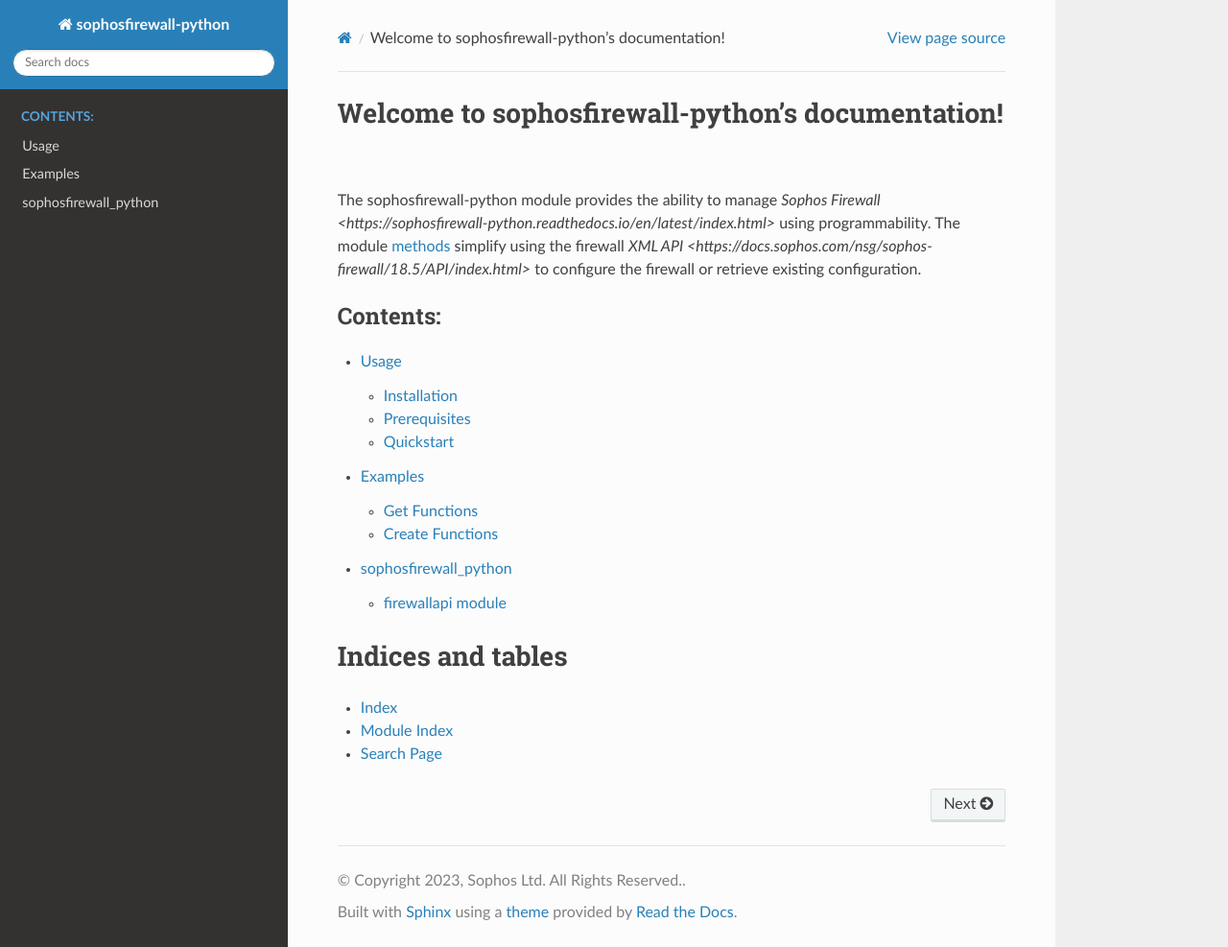
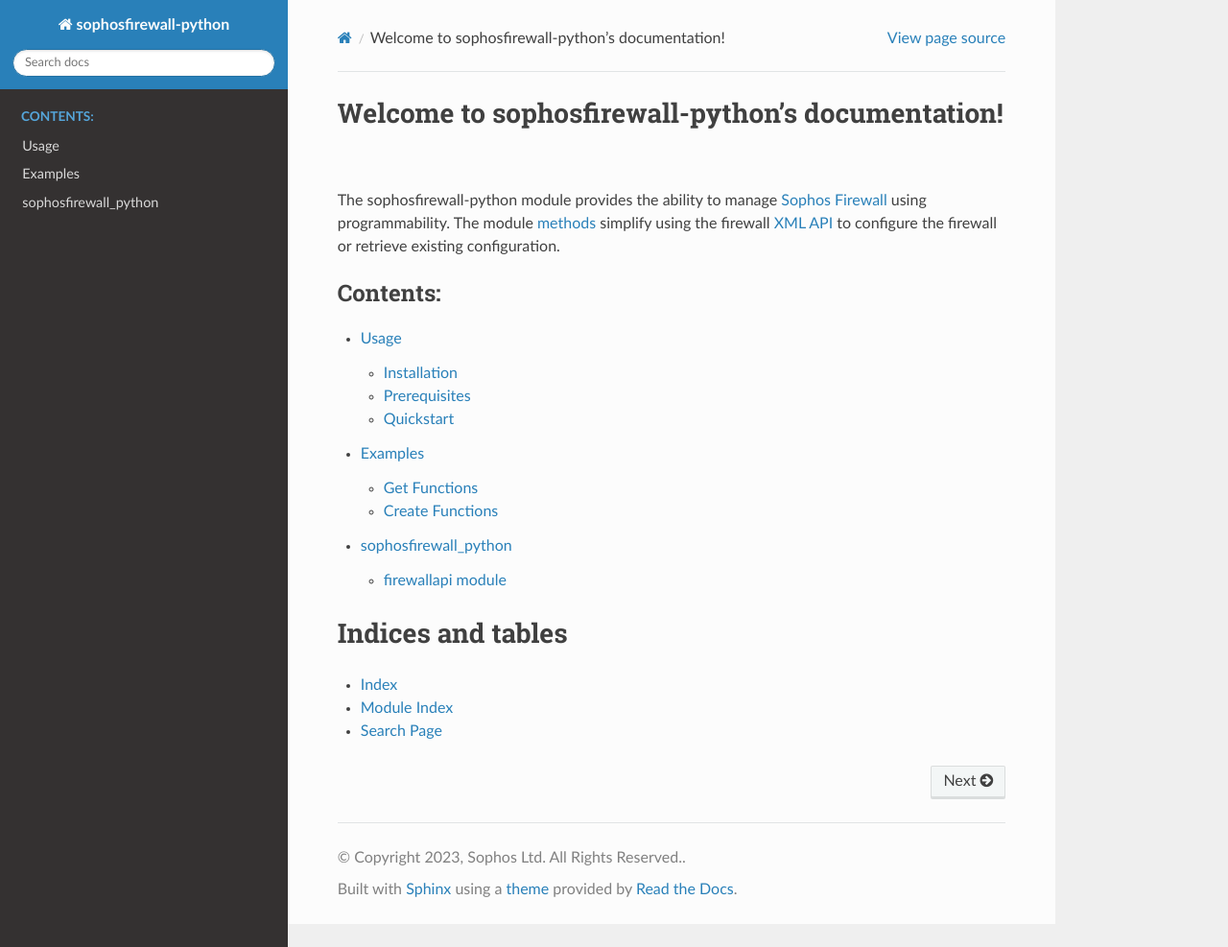
Before and after one commit to sophos/sophos-firewall-sdk, a Sphinx documentation site: the page built from docs/index.rst, in a window 1280 px wide and 987 px high. Shown: the whole window at 96% size. Built offline with Sphinx 7.4.7 and the Read the Docs theme 2.0.0, drawn with Linux system fonts in a browser that asks for light colours.

Commit message:
doc: fix html links (#34)

```diff
--- a/docs/index.rst
+++ b/docs/index.rst
@@ -5,8 +5,8 @@
 
 Welcome to sophosfirewall-python's documentation!
 =================================================
-The sophosfirewall-python module provides the ability to manage `Sophos Firewall <https://sophosfirewall-python.readthedocs.io/en/latest/index.html>` using programmability.
-The module :doc:`methods <firewallapi>` simplify using the firewall `XML API <https://docs.sophos.com/nsg/sophos-firewall/18.5/API/index.html>` to configure the firewall or retrieve existing configuration.
+The sophosfirewall-python module provides the ability to manage `Sophos Firewall <https://sophosfirewall-python.readthedocs.io/en/latest/index.html>`_ using programmability.
+The module :doc:`methods <firewallapi>` simplify using the firewall `XML API <https://docs.sophos.com/nsg/sophos-firewall/18.5/API/index.html>`_ to configure the firewall or retrieve existing configuration.
 
 .. toctree::
    :maxdepth: 2
```
